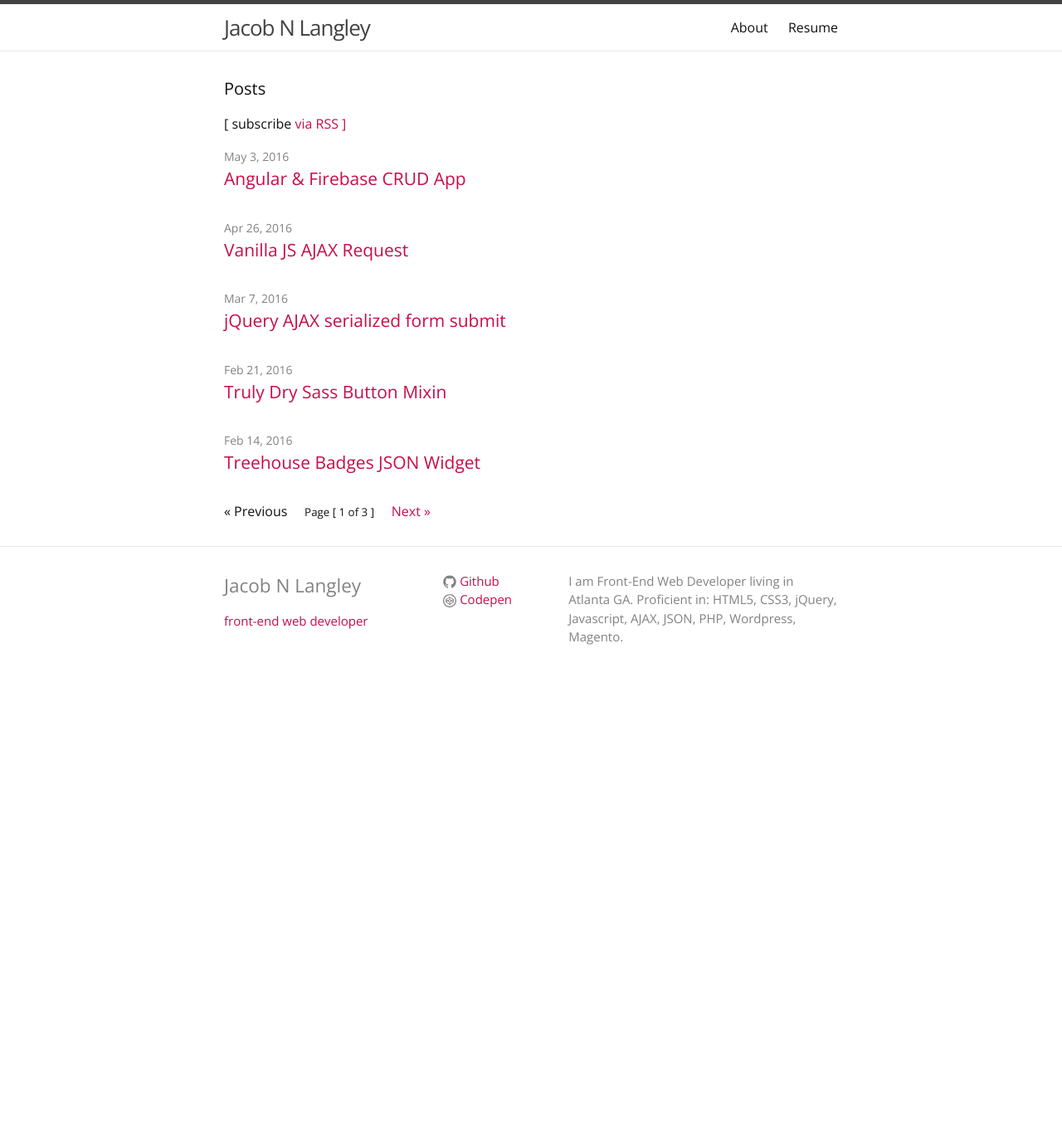
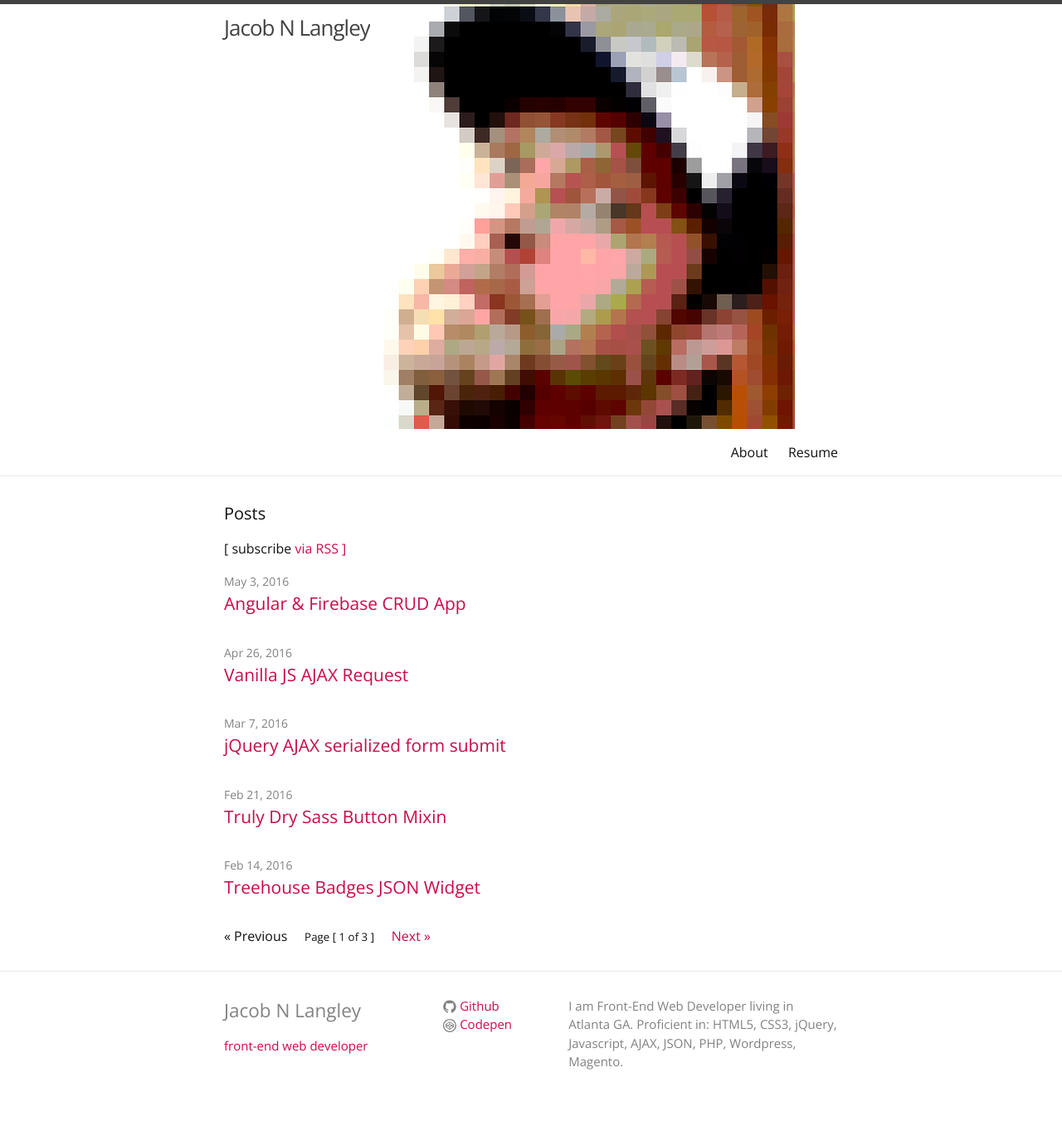
Before and after one commit to jacobnlangley/jacobnlangley.github.io, a Jekyll site: the page built from index.html, in a window 1280 px wide. Shown: the whole page at 83% size. Built offline with Jekyll 4.4.1, drawn with Linux system fonts in a browser that asks for light colours; the list of posts is cut into pages by our own code; before the commit the page ends 900 px from its top, so only the background shows below that.

Commit message:
Update header.html

```diff
--- a/_includes/header.html
+++ b/_includes/header.html
@@ -3,7 +3,7 @@
   <div class="wrapper">
 
     <a class="site-title" href="{{ site.baseurl }}/">{{ site.title }}</a>
-
+	<img src="{{ site.avatar }}">
     <nav class="site-nav">
       <a href="#" class="menu-icon">
         <svg viewBox="0 0 18 15">
```
